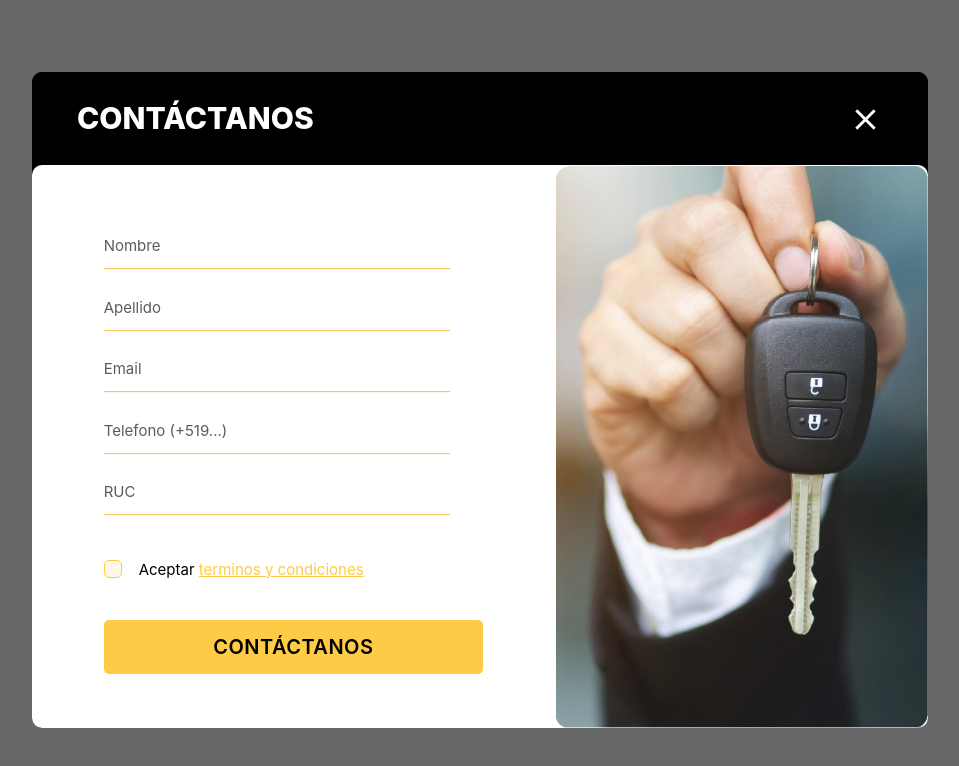
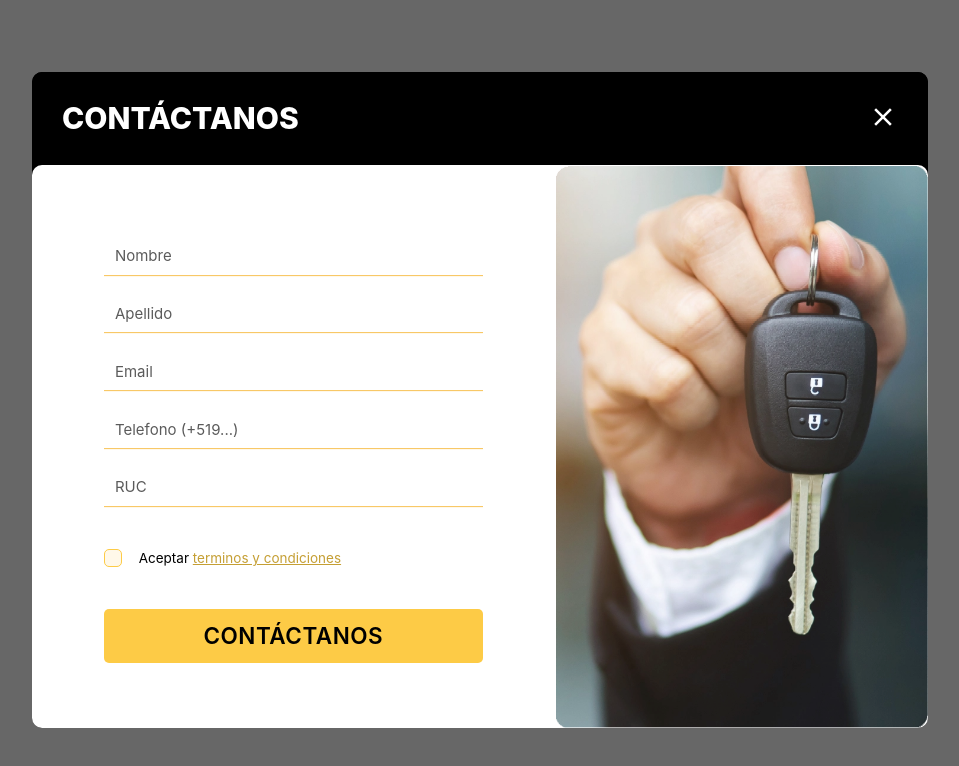
Before and after one commit to MetalSyntax/test-material-fixu, a plain HTML site: page index.html in a window 1280 px wide. Shown: the whole page, without its empty margins (160-1119 px from the left). Drawn offline with nearby package versions, Linux system fonts and the light colour scheme.

Commit message:
Improves

```diff
--- a/css/style.css
+++ b/css/style.css
@@ -11,8 +11,8 @@
   --spacer-10: 10px;
   --spacer-30: 30px;
   --font-size-20: 20px;
-  --font-size-25: 25px;
   --font-size-35: 35px;
+  --font-size-button: 1.5rem;
   --font-size-title: 2rem;
   --font-weight-thin: 300;
   --font-weight-bold: 600;
@@ -21,7 +21,15 @@
   --grey-dark: #5b5b5b;
   --yellow-dark: #fdcb46;
   --yellow-mid: #f8c867;
+  --yellow-darker: #c59f34;
   --yellow-light: #fff8e9;
+}
+@media (max-width: 320px) {
+  :root {
+    --font-size-button: 1.3rem;
+    --font-size-close: 1.5rem;
+    --font-size-title: 1.5rem;
+  }
 }
 
 /*Main Tags */
@@ -34,7 +42,7 @@ body {
   width: 100%;
 }
 a {
-  color: var(--yellow-dark);
+  color: var(--yellow-darker);
   text-decoration: underline;
 }
 
@@ -47,7 +55,7 @@ a {
   display: flex;
   flex-wrap: wrap;
   align-items: center;
-  padding: 2% 8% !important;
+  padding: 5% 8% !important;
 }
 .form > .row {
   margin-bottom: 0 !important;
@@ -62,7 +70,7 @@ a {
 /* Banner with title*/
 .banner-title {
   border-radius: var(--spacer-10);
-  padding: 2rem 3rem;
+  padding: 2rem 2rem;
   width: 100%;
 }
 .banner-title .title {
@@ -74,7 +82,7 @@ a {
 .banner-title i {
   float: right;
   font-weight: var(--font-weight-thin);
-  font-size: var(--font-size-35);
+  font-size: var(--font-size-title);
 }
 
 /*Inputs fields*/
@@ -84,23 +92,33 @@ a {
 }
 .input-field label,
 .input-field label.active,
-.input-field input[type=text]:focus + label.active,
-.input-field input[type=number]:focus + label.active,
-.input-field input[type=email]:focus + label.active,
-.input-field input[type=tel]:focus + label.active{
+.input-field input[type="text"]:focus + label.active,
+.input-field input[type="number"]:focus + label.active,
+.input-field input[type="email"]:focus + label.active,
+.input-field input[type="tel"]:focus + label.active {
   color: var(--grey-dark);
 }
-.input-field input[type=text],
-.input-field input[type=number],
-.input-field input[type=email],
-.input-field input[type=tel] {
+.input-field input[type="text"],
+.input-field input[type="number"],
+.input-field input[type="email"],
+.input-field input[type="tel"] {
   border-bottom: 1px solid var(--yellow-mid) !important;
   box-shadow: 0 1px 0 0 var(--yellow-light) !important;
+}
+input[type="text"]:not(.browser-default),
+input[type="password"]:not(.browser-default),
+input[type="email"]:not(.browser-default),
+input[type="tel"]:not(.browser-default),
+input[type="number"]:not(.browser-default) {
+  height: 2.75rem;
+}
+.input-field.col label {
+  left: 1.5rem;
 }
 
 /*Checkbox inputs */
 .check-field {
-  margin-top: var(--spacer-30)
+  margin-top: 7%;
 }
 [type="checkbox"]:checked + span:not(.lever):before {
   border-right: 1px solid var(--yellow-dark);
@@ -110,6 +128,9 @@ a {
   border: 1px solid var(--yellow-dark);
   background: var(--yellow-light);
   border-radius: 5px;
+}
+[type="checkbox"] + span:not(.lever) {
+  font-size: 0.90rem;
 }
 
 /*Buttons*/
@@ -123,7 +144,7 @@ a {
   font-weight: var(--font-weight-bold);
   width: 100%;
   margin-top: 10%;
-  font-size: var(--font-size-20);
+  font-size: var(--font-size-button);
 }
 
 /*Image Background*/
--- a/index.html
+++ b/index.html
@@ -17,33 +17,33 @@
       <div class="banner-title black">
         <h1 class="title white-text">
           Contáctanos
-          <i class="cross material-icons">clear</i>
+          <i class="cross material-icons">close</i>
         </h1>
       </div>
       <div class="section-form row white">
         <form class="form col s12 m12 l7">
           <div class="row">
-            <div class="input-field col s12 m11">
+            <div class="input-field col s12">
               <input id="first_name" type="text" class="validate" />
               <label for="first_name">Nombre</label>
             </div>
-            <div class="input-field col s12 m11">
+            <div class="input-field col s12">
               <input id="last_name" type="text" class="validate" />
               <label for="last_name">Apellido</label>
             </div>
-            <div class="input-field col s12 m11">
+            <div class="input-field col s12">
               <input id="email" type="email" class="validate" />
               <label for="email">Email</label>
             </div>
-            <div class="input-field col s12 m11">
+            <div class="input-field col s12">
               <input id="phone" type="tel" class="validate" />
               <label for="phone">Telefono (+519...)</label>
             </div>
-            <div class="input-field col s12 m11">
+            <div class="input-field col s12">
               <input id="ruc" type="number" class="validate" />
               <label for="ruc">RUC</label>
             </div>
-            <div class="check-field col s12 m11">
+            <div class="check-field col s12">
               <label>
                 <input type="checkbox" />
                 <span class="black-text">Aceptar <a href="#">terminos y condiciones</a></span>
```
